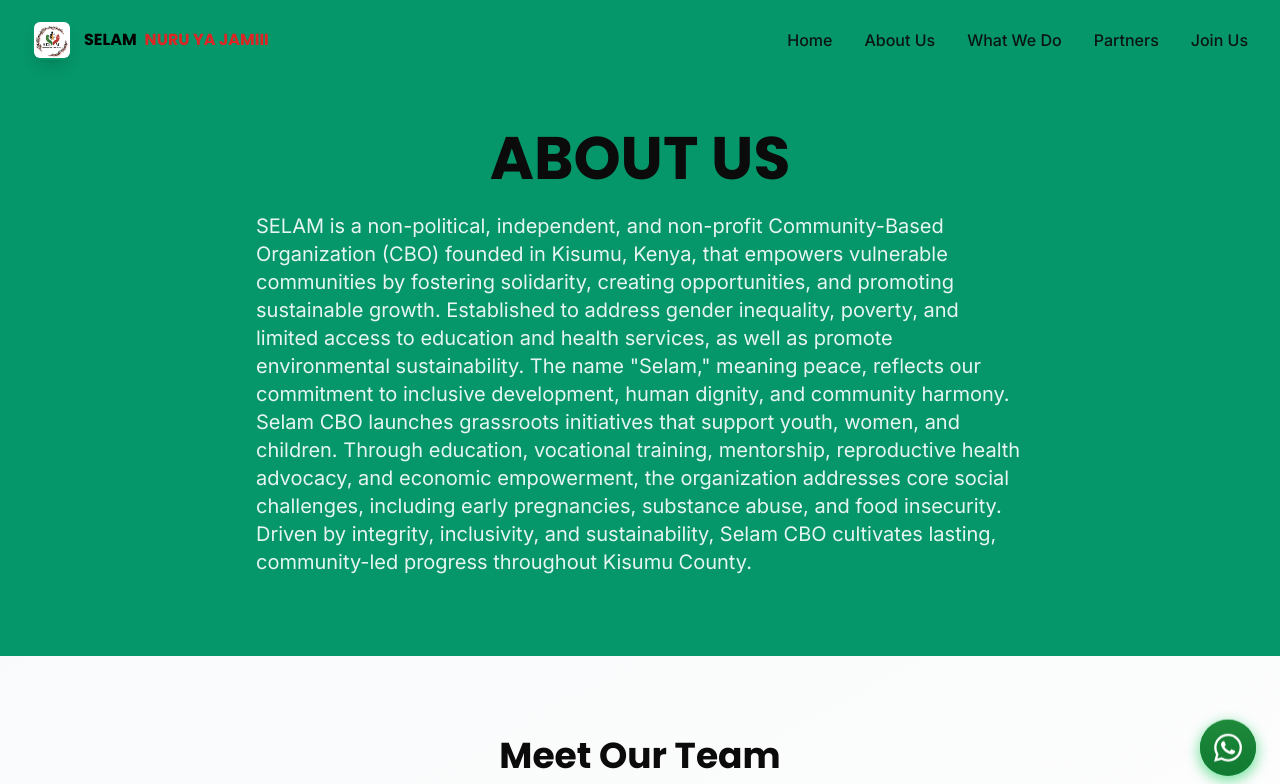
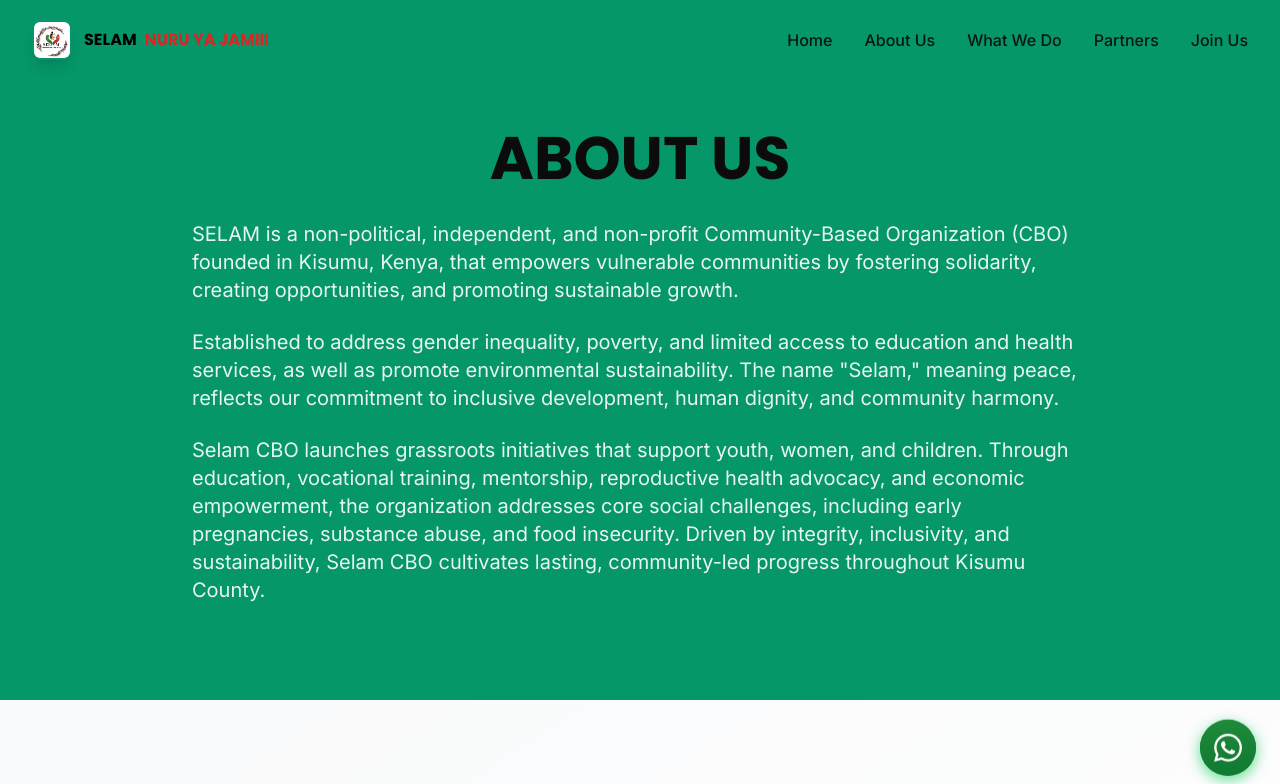
Before and after one commit to Vinn254/selam-NGO, a Next.js app: page /about in a window 1280 px wide. Shown: the top 784 px of the page. Built offline with nearby package versions, Linux system fonts and the light colour scheme.

Commit message:
Fix: Team photos and about section text layout

```diff
--- a/app/about/page.js
+++ b/app/about/page.js
@@ -21,15 +21,23 @@
       <Navigation />
       <main className="min-h-screen page-background">
         {/* Hero Section */}
-        <section className="relative pt-32 pb-20 bg-[#059669]">
-          <div className="max-w-7xl mx-auto px-4 sm:px-6 lg:px-8 relative z-10">
+        <section className="relative pt-32 pb-24 bg-[#059669]">
+          <div className="max-w-5xl mx-auto px-6 sm:px-8 lg:px-12 relative z-10">
             <div className="text-center">
-              <h1 className="text-4xl sm:text-5xl md:text-6xl font-display font-bold text-white mb-6">
+              <h1 className="text-4xl sm:text-5xl md:text-6xl font-display font-bold text-white mb-8">
                 ABOUT US
               </h1>
-              <p className="text-xl text-white/90 max-w-3xl mx-auto text-left">
-                SELAM is a non-political, independent, and non-profit Community-Based Organization (CBO) founded in Kisumu, Kenya, that empowers vulnerable communities by fostering solidarity, creating opportunities, and promoting sustainable growth. Established to address gender inequality, poverty, and limited access to education and health services, as well as promote environmental sustainability. The name "Selam," meaning peace, reflects our commitment to inclusive development, human dignity, and community harmony. Selam CBO launches grassroots initiatives that support youth, women, and children. Through education, vocational training, mentorship, reproductive health advocacy, and economic empowerment, the organization addresses core social challenges, including early pregnancies, substance abuse, and food insecurity. Driven by integrity, inclusivity, and sustainability, Selam CBO cultivates lasting, community-led progress throughout Kisumu County.
-              </p>
+              <div className="space-y-6 text-lg sm:text-xl text-white/90 max-w-4xl mx-auto text-left leading-relaxed">
+                <p>
+                  SELAM is a non-political, independent, and non-profit Community-Based Organization (CBO) founded in Kisumu, Kenya, that empowers vulnerable communities by fostering solidarity, creating opportunities, and promoting sustainable growth.
+                </p>
+                <p>
+                  Established to address gender inequality, poverty, and limited access to education and health services, as well as promote environmental sustainability. The name "Selam," meaning peace, reflects our commitment to inclusive development, human dignity, and community harmony.
+                </p>
+                <p>
+                  Selam CBO launches grassroots initiatives that support youth, women, and children. Through education, vocational training, mentorship, reproductive health advocacy, and economic empowerment, the organization addresses core social challenges, including early pregnancies, substance abuse, and food insecurity. Driven by integrity, inclusivity, and sustainability, Selam CBO cultivates lasting, community-led progress throughout Kisumu County.
+                </p>
+              </div>
             </div>
           </div>
         </section>
--- a/components/TeamSection.js
+++ b/components/TeamSection.js
@@ -46,12 +46,13 @@
                 animationDelay: `${index * 150}ms`,
               }}
             >
-              <div className="relative h-72 overflow-hidden">
+              <div className="relative h-80 sm:h-96 w-full overflow-hidden rounded-t-2xl">
                 <Image
                   src={member.image}
                   alt={member.name}
                   fill
-                  className="object-cover transition-transform duration-500 group-hover:scale-110"
+                  sizes="(max-width: 768px) 100vw, (max-width: 1200px) 50vw, 33vw"
+                  className="object-cover object-center transition-transform duration-500 group-hover:scale-105"
                 />
                 <div className="absolute inset-0 bg-gradient-to-t from-black/70 via-black/20 to-transparent opacity-0 group-hover:opacity-100 transition-opacity duration-300" />
                 <div className="absolute bottom-0 left-0 right-0 p-6 translate-y-full group-hover:translate-y-0 transition-transform duration-300">
```
